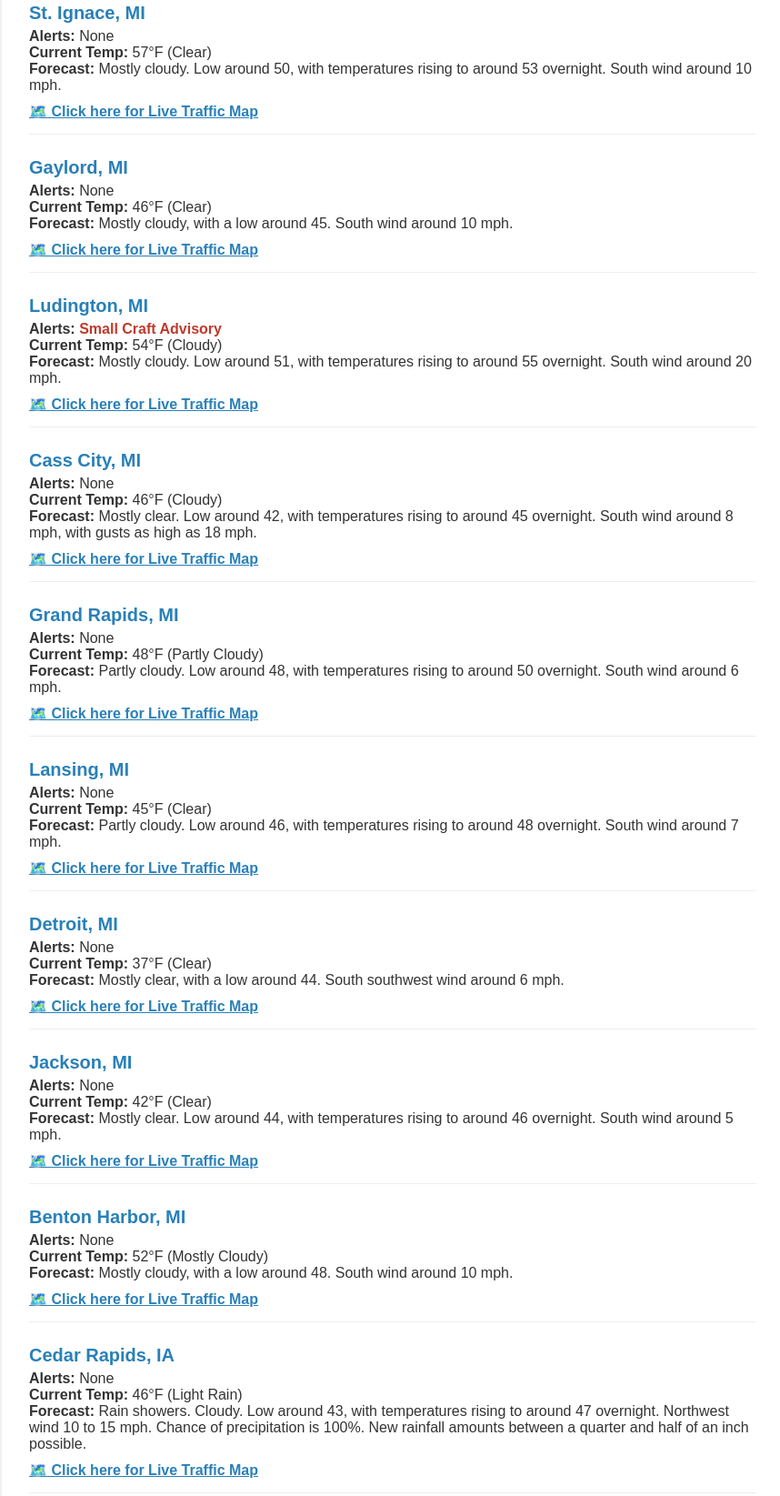
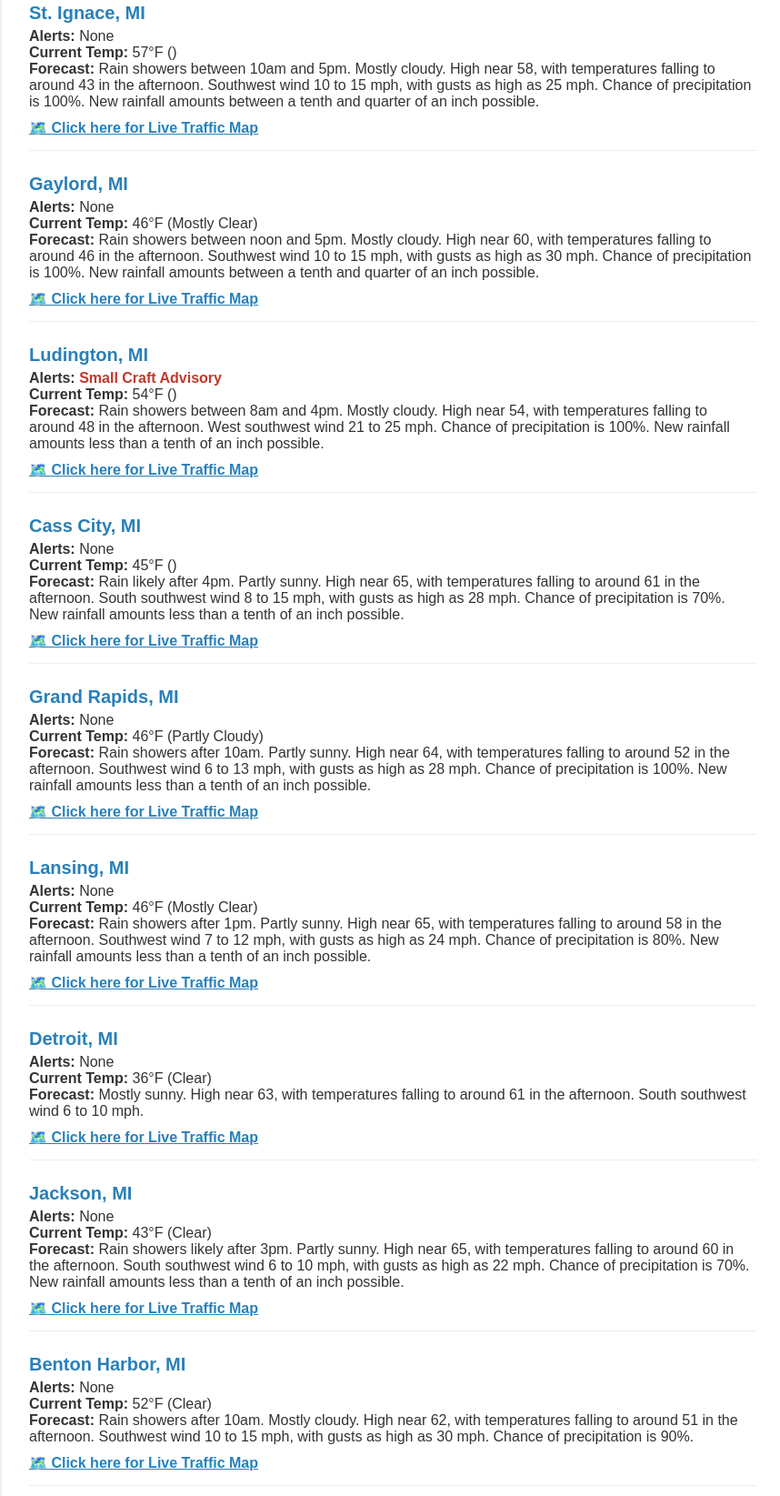
Before and after one commit to bishop998newaccount/Weather, a plain HTML site: page Weather_Report.html in a window 1280 px wide. Shown: the part 392-2037 px from the top of the page at 91% size, without its empty margins (208-1066 px from the left). Drawn offline with Linux system fonts and the light colour scheme.

Commit message:
Auto-update weather report [skip ci]

```diff
--- a/Weather_Report.html
+++ b/Weather_Report.html
@@ -23,87 +23,87 @@
         <div class="city-name">Marquette, MI</div>
         <div><strong>Alerts:</strong> <span >None</span></div>
         <div><strong>Current Temp:</strong> 54°F (Cloudy)</div>
-        <div><strong>Forecast:</strong> Rain. Cloudy. Low around 42, with temperatures rising to around 46 overnight. Northwest wind around 10 mph, with gusts as high as 20 mph. Chance of precipitation is 90%. New rainfall amounts between a quarter and half of an inch possible.</div>
+        <div><strong>Forecast:</strong> Rain. Mostly cloudy. High near 45, with temperatures falling to around 41 in the afternoon. Northwest wind 10 to 15 mph, with gusts as high as 30 mph. Chance of precipitation is 100%. New rainfall amounts between a half and three quarters of an inch possible.</div>
         <div style="margin-top: 10px;"><a href="https://www.google.com/maps/@46.54,-87.4,11z/data=!5m1!1e1" target="_blank" style="color: #2980b9; font-weight: bold; text-decoration: underline;">🗺️ Click here for Live Traffic Map</a></div>
     </div>
 
     <div class="city-block">
         <div class="city-name">St. Ignace, MI</div>
         <div><strong>Alerts:</strong> <span >None</span></div>
-        <div><strong>Current Temp:</strong> 57°F (Clear)</div>
-        <div><strong>Forecast:</strong> Mostly cloudy. Low around 50, with temperatures rising to around 53 overnight. South wind around 10 mph.</div>
+        <div><strong>Current Temp:</strong> 57°F ()</div>
+        <div><strong>Forecast:</strong> Rain showers between 10am and 5pm. Mostly cloudy. High near 58, with temperatures falling to around 43 in the afternoon. Southwest wind 10 to 15 mph, with gusts as high as 25 mph. Chance of precipitation is 100%. New rainfall amounts between a tenth and quarter of an inch possible.</div>
         <div style="margin-top: 10px;"><a href="https://www.google.com/maps/@45.86,-84.74,11z/data=!5m1!1e1" target="_blank" style="color: #2980b9; font-weight: bold; text-decoration: underline;">🗺️ Click here for Live Traffic Map</a></div>
     </div>
 
     <div class="city-block">
         <div class="city-name">Gaylord, MI</div>
         <div><strong>Alerts:</strong> <span >None</span></div>
-        <div><strong>Current Temp:</strong> 46°F (Clear)</div>
-        <div><strong>Forecast:</strong> Mostly cloudy, with a low around 45. South wind around 10 mph.</div>
+        <div><strong>Current Temp:</strong> 46°F (Mostly Clear)</div>
+        <div><strong>Forecast:</strong> Rain showers between noon and 5pm. Mostly cloudy. High near 60, with temperatures falling to around 46 in the afternoon. Southwest wind 10 to 15 mph, with gusts as high as 30 mph. Chance of precipitation is 100%. New rainfall amounts between a tenth and quarter of an inch possible.</div>
         <div style="margin-top: 10px;"><a href="https://www.google.com/maps/@45.03,-84.68,11z/data=!5m1!1e1" target="_blank" style="color: #2980b9; font-weight: bold; text-decoration: underline;">🗺️ Click here for Live Traffic Map</a></div>
     </div>
 
     <div class="city-block">
         <div class="city-name">Ludington, MI</div>
         <div><strong>Alerts:</strong> <span style="color: #c0392b; font-weight: bold;">Small Craft Advisory</span></div>
-        <div><strong>Current Temp:</strong> 54°F (Cloudy)</div>
-        <div><strong>Forecast:</strong> Mostly cloudy. Low around 51, with temperatures rising to around 55 overnight. South wind around 20 mph.</div>
+        <div><strong>Current Temp:</strong> 54°F ()</div>
+        <div><strong>Forecast:</strong> Rain showers between 8am and 4pm. Mostly cloudy. High near 54, with temperatures falling to around 48 in the afternoon. West southwest wind 21 to 25 mph. Chance of precipitation is 100%. New rainfall amounts less than a tenth of an inch possible.</div>
         <div style="margin-top: 10px;"><a href="https://www.google.com/maps/@43.98,-86.47,11z/data=!5m1!1e1" target="_blank" style="color: #2980b9; font-weight: bold; text-decoration: underline;">🗺️ Click here for Live Traffic Map</a></div>
     </div>
 
     <div class="city-block">
         <div class="city-name">Cass City, MI</div>
         <div><strong>Alerts:</strong> <span >None</span></div>
-        <div><strong>Current Temp:</strong> 46°F (Cloudy)</div>
-        <div><strong>Forecast:</strong> Mostly clear. Low around 42, with temperatures rising to around 45 overnight. South wind around 8 mph, with gusts as high as 18 mph.</div>
+        <div><strong>Current Temp:</strong> 45°F ()</div>
+        <div><strong>Forecast:</strong> Rain likely after 4pm. Partly sunny. High near 65, with temperatures falling to around 61 in the afternoon. South southwest wind 8 to 15 mph, with gusts as high as 28 mph. Chance of precipitation is 70%. New rainfall amounts less than a tenth of an inch possible.</div>
         <div style="margin-top: 10px;"><a href="https://www.google.com/maps/@43.6,-83.17,11z/data=!5m1!1e1" target="_blank" style="color: #2980b9; font-weight: bold; text-decoration: underline;">🗺️ Click here for Live Traffic Map</a></div>
     </div>
 
     <div class="city-block">
         <div class="city-name">Grand Rapids, MI</div>
         <div><strong>Alerts:</strong> <span >None</span></div>
-        <div><strong>Current Temp:</strong> 48°F (Partly Cloudy)</div>
-        <div><strong>Forecast:</strong> Partly cloudy. Low around 48, with temperatures rising to around 50 overnight. South wind around 6 mph.</div>
+        <div><strong>Current Temp:</strong> 46°F (Partly Cloudy)</div>
+        <div><strong>Forecast:</strong> Rain showers after 10am. Partly sunny. High near 64, with temperatures falling to around 52 in the afternoon. Southwest wind 6 to 13 mph, with gusts as high as 28 mph. Chance of precipitation is 100%. New rainfall amounts less than a tenth of an inch possible.</div>
         <div style="margin-top: 10px;"><a href="https://www.google.com/maps/@42.96,-85.67,11z/data=!5m1!1e1" target="_blank" style="color: #2980b9; font-weight: bold; text-decoration: underline;">🗺️ Click here for Live Traffic Map</a></div>
     </div>
 
     <div class="city-block">
         <div class="city-name">Lansing, MI</div>
         <div><strong>Alerts:</strong> <span >None</span></div>
-        <div><strong>Current Temp:</strong> 45°F (Clear)</div>
-        <div><strong>Forecast:</strong> Partly cloudy. Low around 46, with temperatures rising to around 48 overnight. South wind around 7 mph.</div>
+        <div><strong>Current Temp:</strong> 46°F (Mostly Clear)</div>
+        <div><strong>Forecast:</strong> Rain showers after 1pm. Partly sunny. High near 65, with temperatures falling to around 58 in the afternoon. Southwest wind 7 to 12 mph, with gusts as high as 24 mph. Chance of precipitation is 80%. New rainfall amounts less than a tenth of an inch possible.</div>
         <div style="margin-top: 10px;"><a href="https://www.google.com/maps/@42.73,-84.55,11z/data=!5m1!1e1" target="_blank" style="color: #2980b9; font-weight: bold; text-decoration: underline;">🗺️ Click here for Live Traffic Map</a></div>
     </div>
 
     <div class="city-block">
         <div class="city-name">Detroit, MI</div>
         <div><strong>Alerts:</strong> <span >None</span></div>
-        <div><strong>Current Temp:</strong> 37°F (Clear)</div>
-        <div><strong>Forecast:</strong> Mostly clear, with a low around 44. South southwest wind around 6 mph.</div>
+        <div><strong>Current Temp:</strong> 36°F (Clear)</div>
+        <div><strong>Forecast:</strong> Mostly sunny. High near 63, with temperatures falling to around 61 in the afternoon. South southwest wind 6 to 10 mph.</div>
         <div style="margin-top: 10px;"><a href="https://www.google.com/maps/@42.33,-83.05,11z/data=!5m1!1e1" target="_blank" style="color: #2980b9; font-weight: bold; text-decoration: underline;">🗺️ Click here for Live Traffic Map</a></div>
     </div>
 
     <div class="city-block">
         <div class="city-name">Jackson, MI</div>
         <div><strong>Alerts:</strong> <span >None</span></div>
-        <div><strong>Current Temp:</strong> 42°F (Clear)</div>
-        <div><strong>Forecast:</strong> Mostly clear. Low around 44, with temperatures rising to around 46 overnight. South wind around 5 mph.</div>
+        <div><strong>Current Temp:</strong> 43°F (Clear)</div>
+        <div><strong>Forecast:</strong> Rain showers likely after 3pm. Partly sunny. High near 65, with temperatures falling to around 60 in the afternoon. South southwest wind 6 to 10 mph, with gusts as high as 22 mph. Chance of precipitation is 70%. New rainfall amounts less than a tenth of an inch possible.</div>
         <div style="margin-top: 10px;"><a href="https://www.google.com/maps/@42.24,-84.41,11z/data=!5m1!1e1" target="_blank" style="color: #2980b9; font-weight: bold; text-decoration: underline;">🗺️ Click here for Live Traffic Map</a></div>
     </div>
 
     <div class="city-block">
         <div class="city-name">Benton Harbor, MI</div>
         <div><strong>Alerts:</strong> <span >None</span></div>
-        <div><strong>Current Temp:</strong> 52°F (Mostly Cloudy)</div>
-        <div><strong>Forecast:</strong> Mostly cloudy, with a low around 48. South wind around 10 mph.</div>
+        <div><strong>Current Temp:</strong> 52°F (Clear)</div>
+        <div><strong>Forecast:</strong> Rain showers after 10am. Mostly cloudy. High near 62, with temperatures falling to around 51 in the afternoon. Southwest wind 10 to 15 mph, with gusts as high as 30 mph. Chance of precipitation is 90%.</div>
         <div style="margin-top: 10px;"><a href="https://www.google.com/maps/@42.12,-86.45,11z/data=!5m1!1e1" target="_blank" style="color: #2980b9; font-weight: bold; text-decoration: underline;">🗺️ Click here for Live Traffic Map</a></div>
     </div>
 
     <div class="city-block">
         <div class="city-name">Cedar Rapids, IA</div>
         <div><strong>Alerts:</strong> <span >None</span></div>
-        <div><strong>Current Temp:</strong> 46°F (Light Rain)</div>
-        <div><strong>Forecast:</strong> Rain showers. Cloudy. Low around 43, with temperatures rising to around 47 overnight. Northwest wind 10 to 15 mph. Chance of precipitation is 100%. New rainfall amounts between a quarter and half of an inch possible.</div>
+        <div><strong>Current Temp:</strong> 45°F (Cloudy)</div>
+        <div><strong>Forecast:</strong> Rain showers likely. Cloudy. Low around 43, with temperatures rising to around 47 overnight. Northwest wind around 15 mph, with gusts as high as 25 mph. Chance of precipitation is 60%. New rainfall amounts between a quarter and half of an inch possible.</div>
         <div style="margin-top: 10px;"><a href="https://www.google.com/maps/@41.98,-91.67,11z/data=!5m1!1e1" target="_blank" style="color: #2980b9; font-weight: bold; text-decoration: underline;">🗺️ Click here for Live Traffic Map</a></div>
     </div>
 
@@ -118,8 +118,8 @@
     <div class="city-block">
         <div class="city-name">Neola, IA</div>
         <div><strong>Alerts:</strong> <span >None</span></div>
-        <div><strong>Current Temp:</strong> 37°F (Mostly Clear)</div>
-        <div><strong>Forecast:</strong> Partly cloudy. Low around 32, with temperatures rising to around 35 overnight. North northwest wind around 15 mph, with gusts as high as 21 mph.</div>
+        <div><strong>Current Temp:</strong> 36°F (Clear)</div>
+        <div><strong>Forecast:</strong> Mostly clear. Low around 32, with temperatures rising to around 35 overnight. North northwest wind around 15 mph, with gusts as high as 21 mph.</div>
         <div style="margin-top: 10px;"><a href="https://www.google.com/maps/@41.45,-95.61,11z/data=!5m1!1e1" target="_blank" style="color: #2980b9; font-weight: bold; text-decoration: underline;">🗺️ Click here for Live Traffic Map</a></div>
     </div>
 
```
